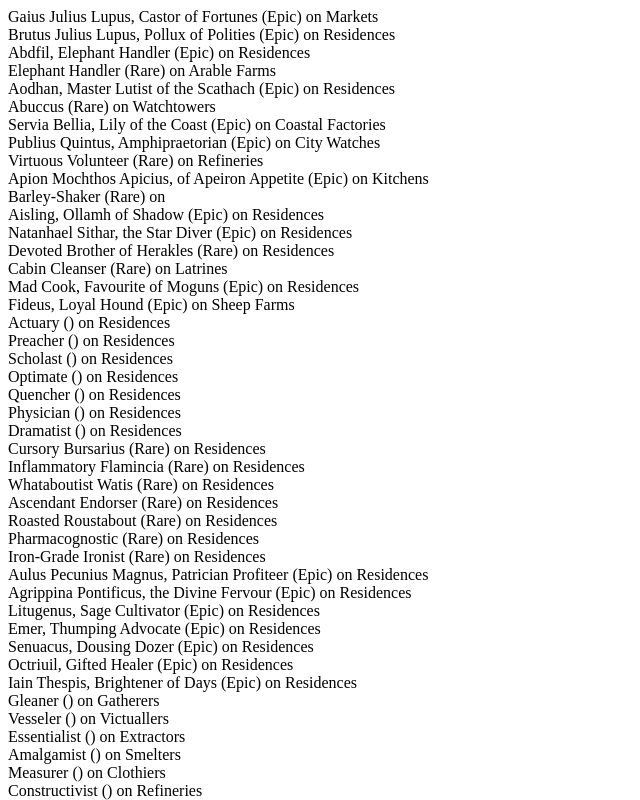
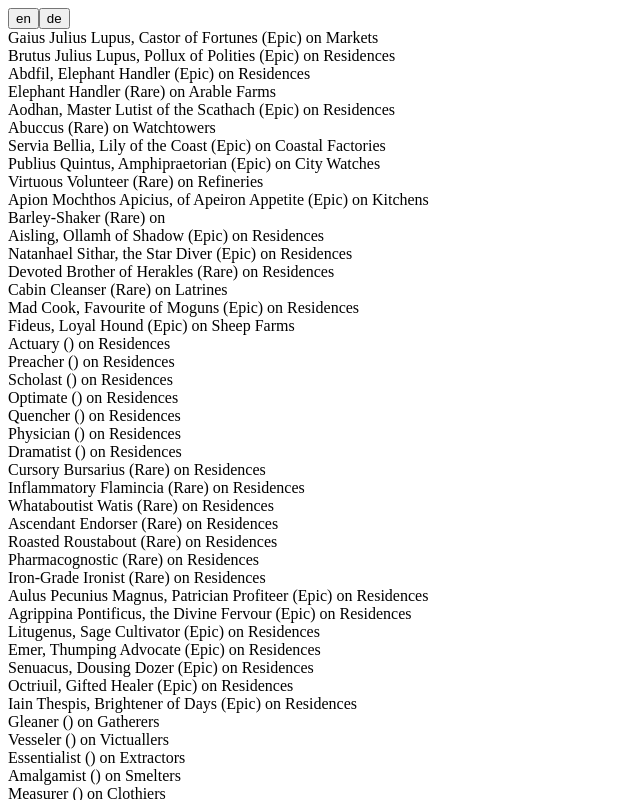
Before and after one commit to jansepke/anno-117-specialists, a React (Vite) app: page / in a window 1280 px wide. Shown: the top 800 px of the page, without its empty margins (0-640 px from the left). Built offline with nearby package versions, Linux system fonts and the light colour scheme.

Commit message:
add translation switcher

```diff
--- a/package.json
+++ b/package.json
@@ -15,8 +15,11 @@
     "printWidth": 120
   },
   "dependencies": {
+    "i18next": "^25.6.2",
+    "i18next-browser-languagedetector": "^8.2.0",
     "react": "^19.2.0",
-    "react-dom": "^19.2.0"
+    "react-dom": "^19.2.0",
+    "react-i18next": "^16.3.3"
   },
   "devDependencies": {
     "@eslint/js": "^9.39.1",
--- a/src/App.tsx
+++ b/src/App.tsx
@@ -1,11 +1,25 @@
 import type React from "react";
-import items from "./db/en/item.json" with { type: "json" };
-import assetpools from "./db/en/assetpoolnamed.json" with { type: "json" };
+import itemsEN from "./db/en/item.json" with { type: "json" };
+import assetpoolsEN from "./db/en/assetpoolnamed.json" with { type: "json" };
+import itemsDE from "./db/de/item.json" with { type: "json" };
+import assetpoolsDE from "./db/de/assetpoolnamed.json" with { type: "json" };
+import { useTranslation } from "react-i18next";
 
 export const App: React.FC = () => {
-  return items.map((item) => (
-    <div key={item.id}>
-      {item.name} ({item.rarity}) on {assetpools.find((pool) => pool.id === item.target)?.name}
-    </div>
-  ));
+  const { i18n } = useTranslation();
+
+  const items = i18n.language === "de" ? itemsDE : itemsEN;
+  const assetpools = i18n.language === "de" ? assetpoolsDE : assetpoolsEN;
+
+  return (
+    <>
+      <button onClick={() => i18n.changeLanguage("en")}>en</button>
+      <button onClick={() => i18n.changeLanguage("de")}>de</button>
+      {items.map((item) => (
+        <div key={item.id}>
+          {item.name} ({item.rarity}) on {assetpools.find((pool) => pool.id === item.target)?.name}
+        </div>
+      ))}
+    </>
+  );
 };
--- a/src/main.tsx
+++ b/src/main.tsx
@@ -1,9 +1,22 @@
-import { StrictMode } from 'react'
-import { createRoot } from 'react-dom/client'
-import { App } from './App.tsx'
+import { StrictMode } from "react";
+import { createRoot } from "react-dom/client";
+import { App } from "./App.tsx";
+import i18next from "i18next";
+import LanguageDetector from "i18next-browser-languagedetector";
+import { initReactI18next } from "react-i18next";
 
-createRoot(document.getElementById('root')!).render(
+i18next
+  .use(LanguageDetector)
+  .use(initReactI18next)
+  .init({
+    supportedLngs: ["en", "de"],
+    interpolation: {
+      escapeValue: false,
+    },
+  });
+
+createRoot(document.getElementById("root")!).render(
   <StrictMode>
     <App />
   </StrictMode>,
-)
+);
```
Also changed, not shown: 1 other file (tests, documents, lock files or other folders).
